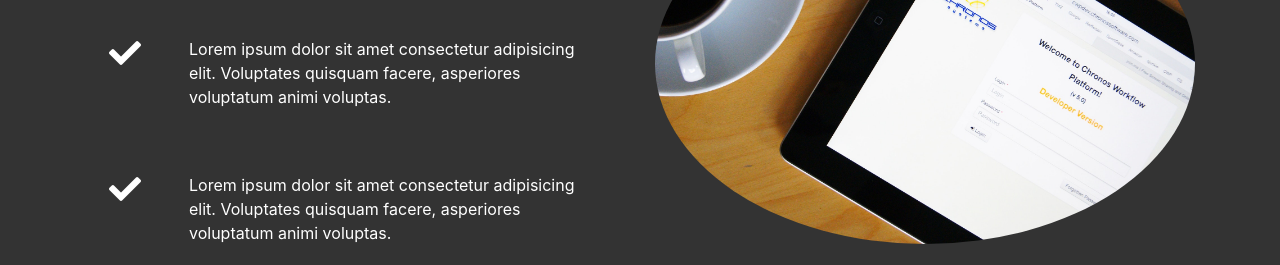
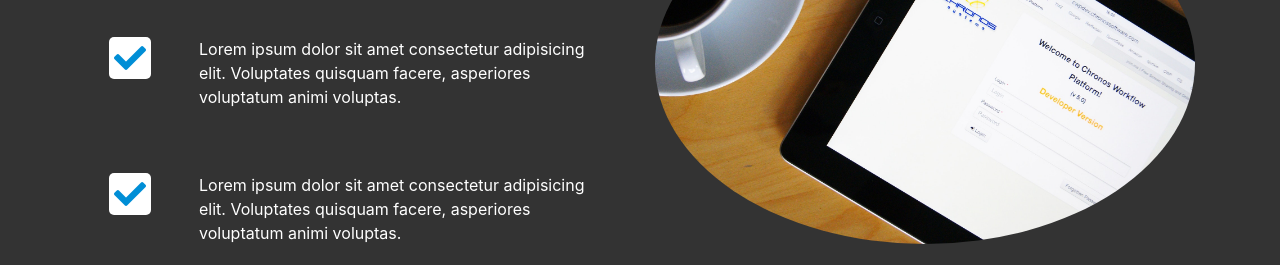
Before and after one commit to ashenmalaka/LoopLab_Social_Theme_Project, a plain HTML site: page index.html in a window 1280 px wide. Shown: the part 1933-2198 px from the top of the page. Drawn offline with nearby package versions, Linux system fonts and the light colour scheme.

Commit message:
Added css codes for create section

```diff
--- a/css/style.css
+++ b/css/style.css
@@ -46,3 +46,10 @@ body {
     padding: 5px;
     border-radius: 5px;
 }
+
+#create-section .fas {
+    background: #fff;
+    color: #008ed6;
+    padding: 5px;
+    border-radius: 5px;
+}
```
